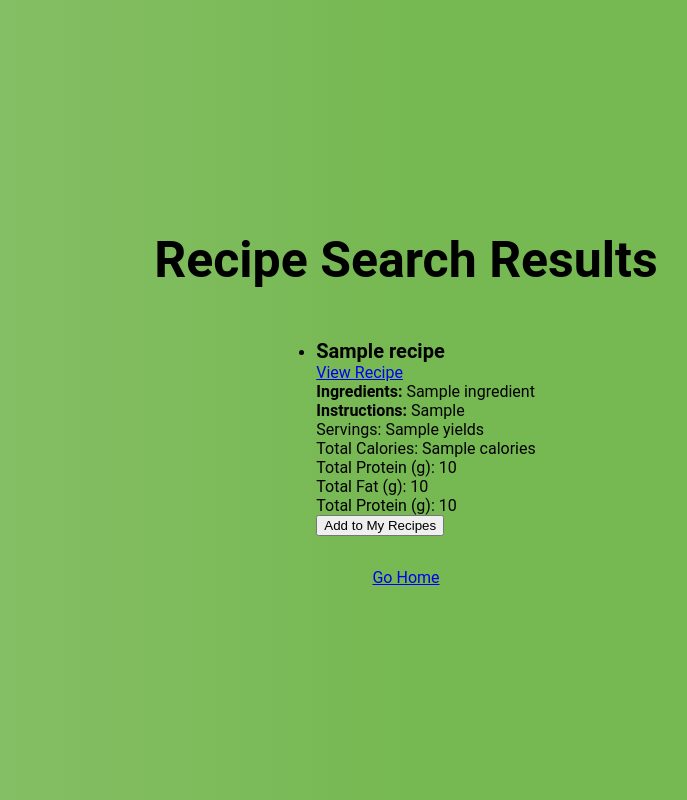
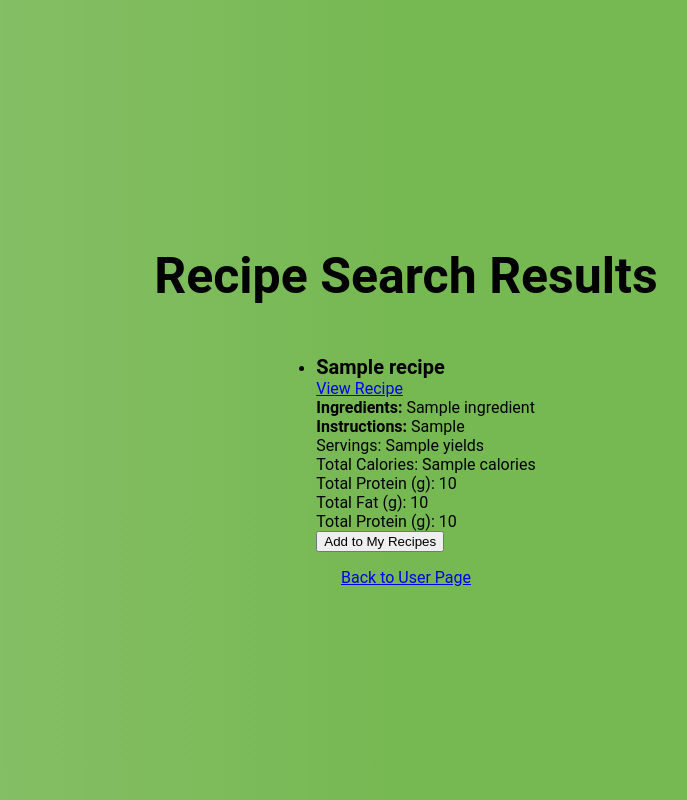
Before and after one commit to CharliePenner/Group11, a Flask app: template templates/search_results.html in a window 1280 px wide. Shown: the whole page, without its empty margins (234-921 px from the left). Run offline with Flask 3, Linux system fonts and the light colour scheme; the template is opened without the code that fills it: most values are stand-ins (such as "Sample title", 1, 10 or a date in 2020); parts of the project's set-up code (start-up, migrations or seed data) failed here and were passed over.

Commit message:
Update search_results.html
resolves #34

```diff
--- a/templates/search_results.html
+++ b/templates/search_results.html
@@ -43,6 +43,6 @@
             </li>
         {% endfor %}
     </ul>
-    <p><a href="/">Go Home</a></p>
+    <a href="{{ url_for('user_page', username=username) }}">Back to User Page</a>
 </body>
 </html>
```
